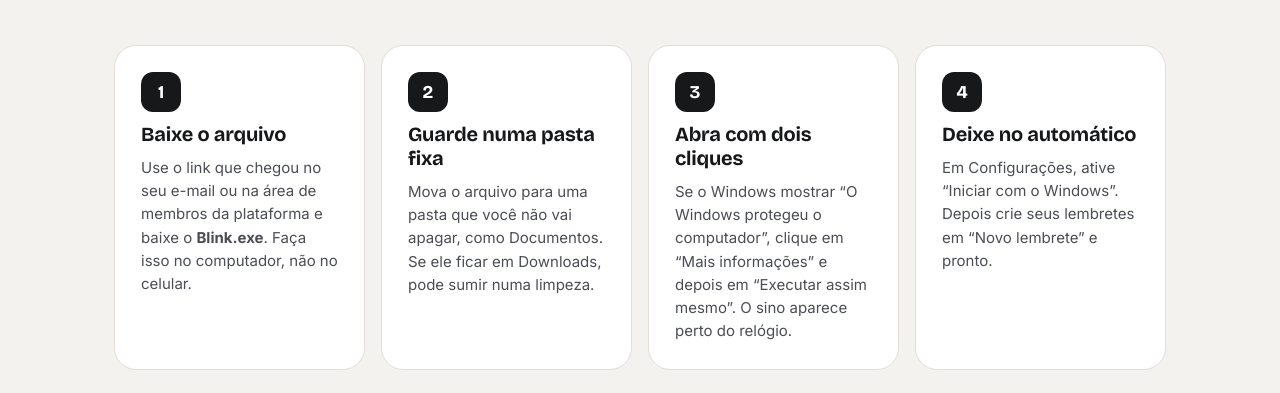
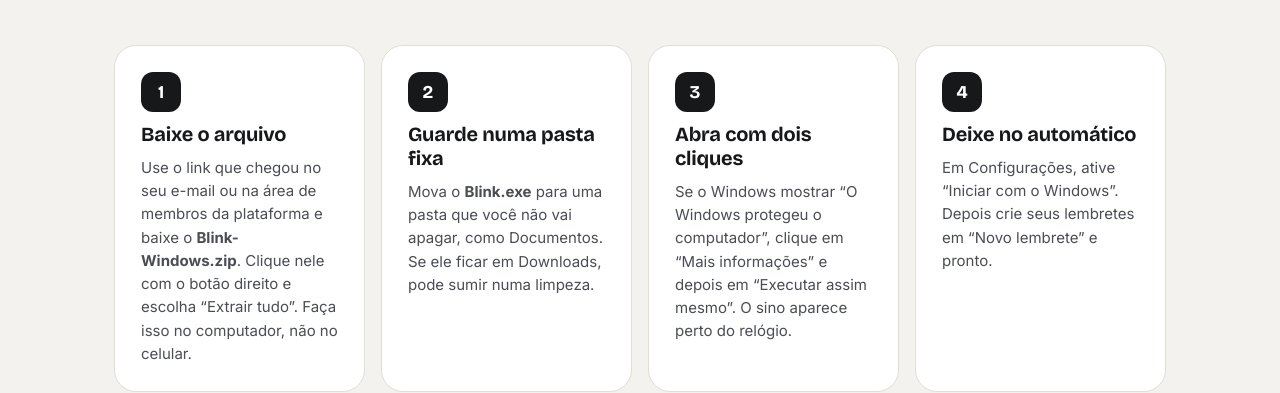
Before and after one commit to hefeeng-dot/victorhenrique, a plain HTML site: page blink/obrigado/index.html in a window 1280 px wide. Shown: the part 431-824 px from the top of the page. Drawn offline with nearby package versions, Linux system fonts and the light colour scheme.

Commit message:
blink: preço do código-fonte no checkout e download em .zip
Co-Authored-By: Claude Opus 5.5 <noreply@anthropic.com>

```diff
--- a/blink/obrigado/index.html
+++ b/blink/obrigado/index.html
@@ -75,11 +75,11 @@ html{scroll-behavior:smooth}
 <div class="card" style="flex: 1 1 250px; background: #FFFFFF; border: 1px solid #E2DED6; border-radius: 22px; padding: 26px; display: flex; flex-direction: column; gap: 10px">
 <span style="width: 40px; height: 40px; border-radius: 12px; background: #17181A; color: #FFFFFF; display: flex; align-items: center; justify-content: center; font-weight: 700; font-family: 'Bricolage Grotesque', Inter, sans-serif; font-size: 18px">1</span>
 <h3 style="margin: 0; font-size: 20px; letter-spacing: -0.01em">Baixe o arquivo</h3>
-<p style="margin: 0; font-size: 15px; line-height: 1.55; color: #4A4D54">Use o link que chegou no seu e-mail ou na área de membros da plataforma e baixe o <strong>Blink.exe</strong>. Faça isso no computador, não no celular.</p>
+<p style="margin: 0; font-size: 15px; line-height: 1.55; color: #4A4D54">Use o link que chegou no seu e-mail ou na área de membros da plataforma e baixe o <strong>Blink-Windows.zip</strong>. Clique nele com o botão direito e escolha “Extrair tudo”. Faça isso no computador, não no celular.</p>
 </div><div class="card" style="flex: 1 1 250px; background: #FFFFFF; border: 1px solid #E2DED6; border-radius: 22px; padding: 26px; display: flex; flex-direction: column; gap: 10px">
 <span style="width: 40px; height: 40px; border-radius: 12px; background: #17181A; color: #FFFFFF; display: flex; align-items: center; justify-content: center; font-weight: 700; font-family: 'Bricolage Grotesque', Inter, sans-serif; font-size: 18px">2</span>
 <h3 style="margin: 0; font-size: 20px; letter-spacing: -0.01em">Guarde numa pasta fixa</h3>
-<p style="margin: 0; font-size: 15px; line-height: 1.55; color: #4A4D54">Mova o arquivo para uma pasta que você não vai apagar, como Documentos. Se ele ficar em Downloads, pode sumir numa limpeza.</p>
+<p style="margin: 0; font-size: 15px; line-height: 1.55; color: #4A4D54">Mova o <strong>Blink.exe</strong> para uma pasta que você não vai apagar, como Documentos. Se ele ficar em Downloads, pode sumir numa limpeza.</p>
 </div><div class="card" style="flex: 1 1 250px; background: #FFFFFF; border: 1px solid #E2DED6; border-radius: 22px; padding: 26px; display: flex; flex-direction: column; gap: 10px">
 <span style="width: 40px; height: 40px; border-radius: 12px; background: #17181A; color: #FFFFFF; display: flex; align-items: center; justify-content: center; font-weight: 700; font-family: 'Bricolage Grotesque', Inter, sans-serif; font-size: 18px">3</span>
 <h3 style="margin: 0; font-size: 20px; letter-spacing: -0.01em">Abra com dois cliques</h3>
```
Also changed, not shown: blink/index.html (+2 -2 lines).
